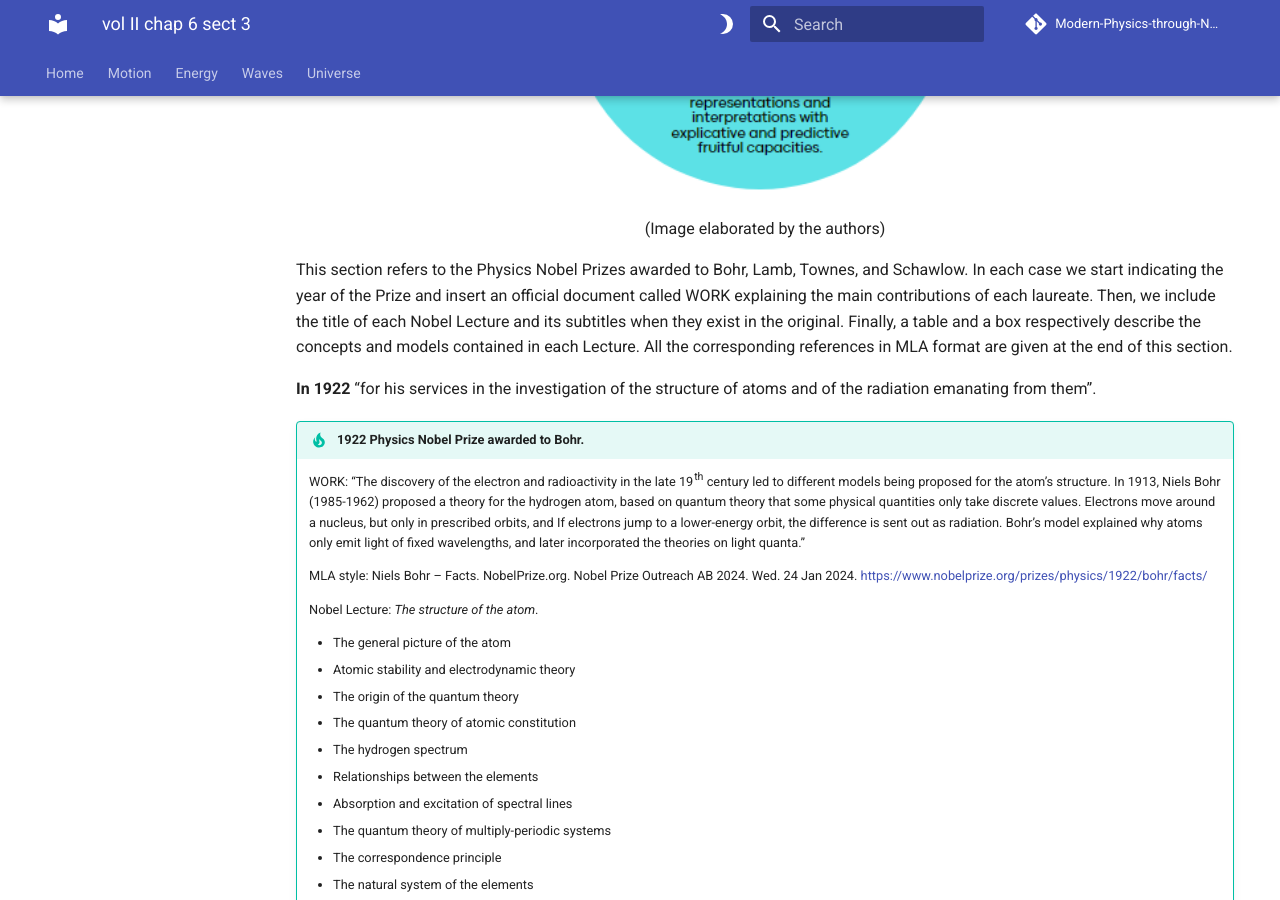
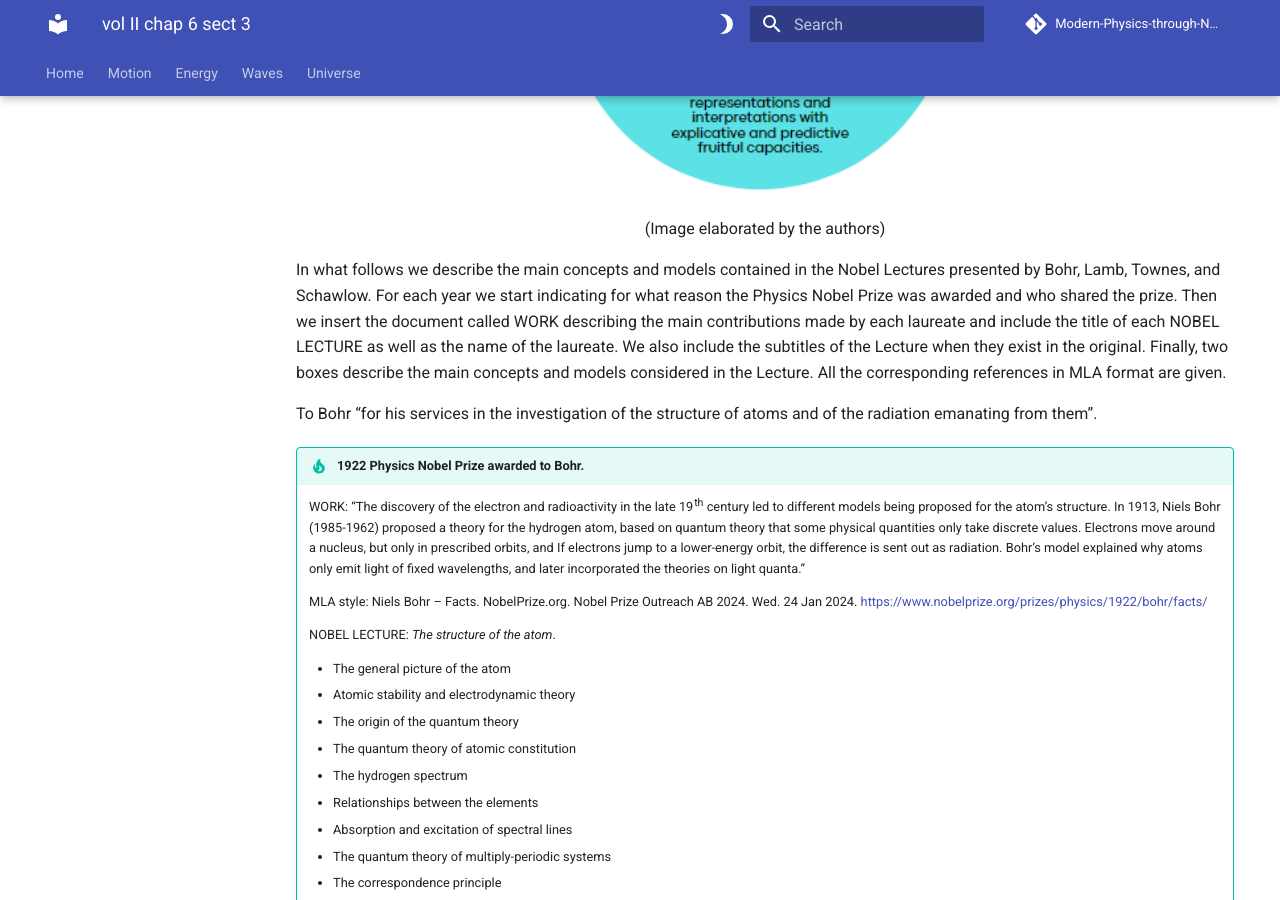
Before and after one commit to modphysnobel/modphysnobel.github.io, an MkDocs documentation site: the page built from docs/vol-II/vol-II-chap-6-sect-3.md, in a window 1280 px wide and 900 px high, scrolled down 705 px. Built offline with MkDocs 1.6.1 and Material for MkDocs 9.7.7, drawn with Linux system fonts in a browser that asks for light colours; some web fonts are replaced; comment, search, counter and statistics services are not loaded; some of the changed text lies outside the part shown.

Commit message:
Update vol-II-chap-6-sect-3.md

```diff
--- a/docs/vol-II/vol-II-chap-6-sect-3.md
+++ b/docs/vol-II/vol-II-chap-6-sect-3.md
@@ -17,9 +17,9 @@ Physics looks for explanations of certain observed and measured phenomena that m
 (Image elaborated by the authors)
 </center>
 
-This section refers to the Physics Nobel Prizes awarded to Bohr, Lamb, Townes, and Schawlow. In each case we start indicating the year of the Prize and insert an official document called WORK explaining the main contributions of each laureate. Then, we include the title of each Nobel Lecture and its subtitles when they exist in the original. Finally, a table and a box respectively describe the concepts and models contained in each Lecture. All the corresponding references in MLA format are given at the end of this section.
+In what follows we describe the main concepts and models contained in the Nobel Lectures presented by Bohr, Lamb, Townes, and Schawlow. For each year we start indicating for what reason the Physics Nobel Prize was awarded and who shared the prize. Then we insert the document called WORK describing the main contributions made by each laureate and include the title of each NOBEL LECTURE as well as the name of the laureate. We also include the subtitles of the Lecture when they exist in the original. Finally, two boxes describe the main concepts and models considered in the Lecture. All the corresponding references in MLA format are given.
 
-**In 1922** “for his services in the investigation of the structure of atoms and of the radiation emanating from them”.
+To Bohr “for his services in the investigation of the structure of atoms and of the radiation emanating from them”.
 
 !!! tip "1922 Physics Nobel Prize awarded to Bohr."
 
@@ -27,7 +27,7 @@ This section refers to the Physics Nobel Prizes awarded to Bohr, Lamb, Townes, a
 
 	MLA style: Niels Bohr – Facts. NobelPrize.org. Nobel Prize Outreach AB 2024. Wed. 24 Jan 2024. https://www.nobelprize.org/prizes/physics/1922/bohr/facts/
 
-	Nobel Lecture: *The structure of the atom*.
+	NOBEL LECTURE: *The structure of the atom*.
 
 	- The general picture of the atom
 	- Atomic stability and electrodynamic theory
@@ -129,7 +129,7 @@ This section refers to the Physics Nobel Prizes awarded to Bohr, Lamb, Townes, a
 
 	MLA style: Willis E. Lamb – Facts. NobelPrize.org. Nobel Prize Outreach AB 2024. Wed. 24 Jan 2024. https://www.nobelprize.org/prizes/physics/1955/lamb/facts/
 
-	Nobel Lecture: *Fine Structure of the Hydrogen Atom*.
+	NOBEL LECTURE: *Fine Structure of the Hydrogen Atom*.
 
 	MLA style: Willis E. Lamb – Nobel Lecture. NobelPrize.org. Nobel Prize Outreach AB 2023. Thu. 19 Jan 2023. https://www.nobelprize.org/prizes/physics/1955/lamb/lecture/
 
@@ -202,7 +202,7 @@ This section refers to the Physics Nobel Prizes awarded to Bohr, Lamb, Townes, a
 
 	MLA style: Charles H. Townes – Facts. NobelPrize.org. Nobel Prize Outreach AB 2024. Wed. 24 Jan 2024. https://www.nobelprize.org/prizes/physics/1964/townes/facts/
 
-	Nobel Lecture: *Production of Coherent Radiation by Atoms and Molecules*.
+	NOBEL LECTURE: *Production of Coherent Radiation by Atoms and Molecules*.
 
 	- Basic Maser principles
 	- Maser Clocks and Amplifiers
@@ -300,7 +300,7 @@ This section refers to the Physics Nobel Prizes awarded to Bohr, Lamb, Townes, a
 
 	MLA style: Arthur L. Schawlow – Facts. NobelPrize.org. Nobel Prize Outreach AB 2024. Wed. 24 Jan 2024. https://www.nobelprize.org/prizes///schawlow/facts/
 
-	Nobel Lecture: *Spectroscopy in a New Light*.
+	NOBEL LECTURE: *Spectroscopy in a New Light*.
 
 	- Introduction
 	- Laser spectroscopy
```
Also changed, not shown: other parts of docs/vol-II/vol-II-chap-6-sect-3.md (+3 -3 lines).
